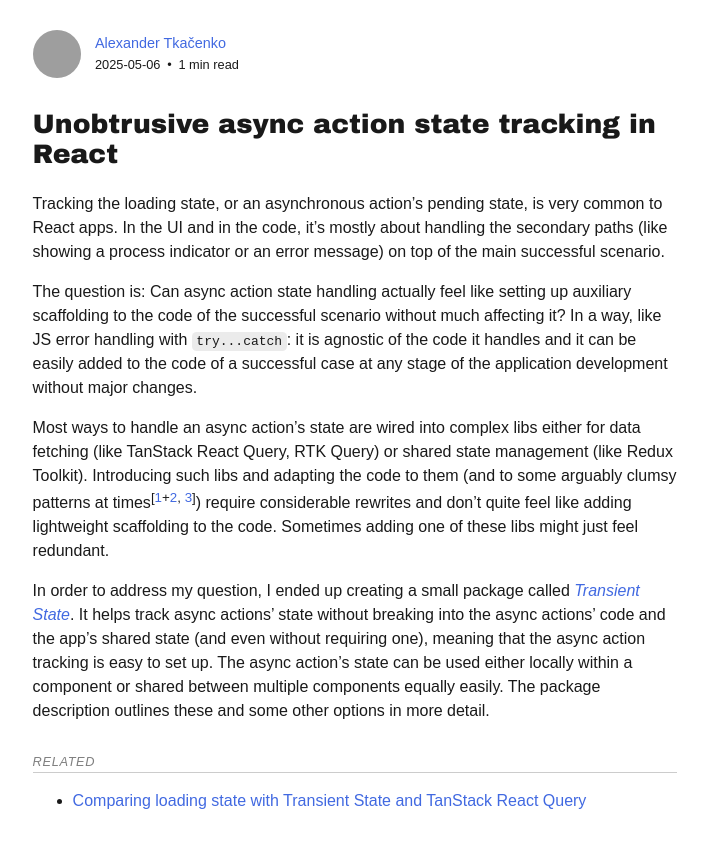
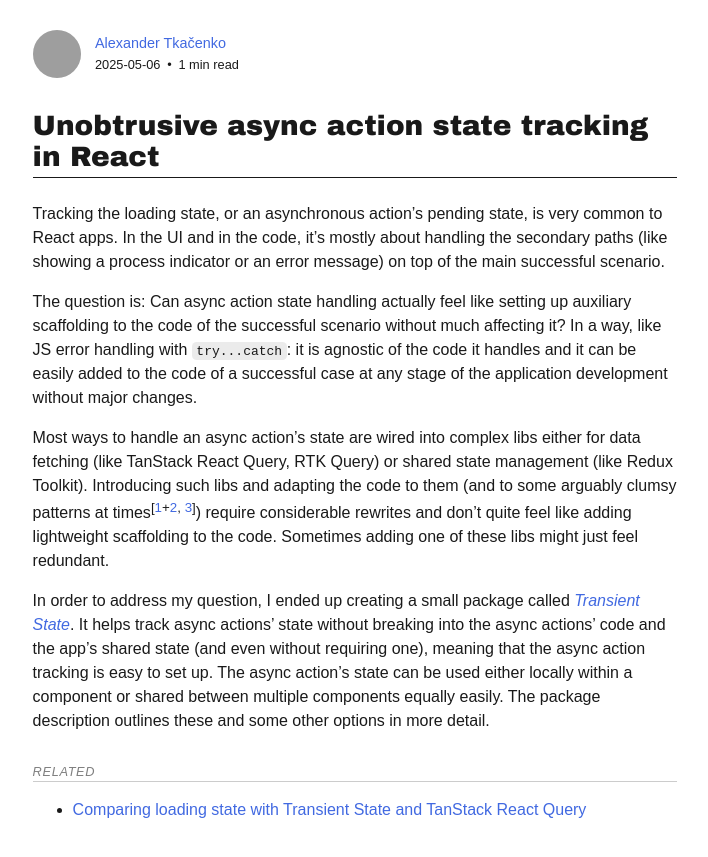
Before and after one commit to axtk/axtk.github.io, a Jekyll site: the page built from x/transient_state.md, in a window 1280 px wide. Shown: the top 857 px of the page, without its empty margins (285-993 px from the left). Built offline with Jekyll 4.4.1, drawn with Linux system fonts in a browser that asks for light colours; our own code applies the rules of GitHub Pages for plain Markdown files; grey boxes are pictures that could not be loaded.

Commit message:
update h1 style

```diff
--- a/x/assets/plain.css
+++ b/x/assets/plain.css
@@ -58,8 +58,10 @@ main p.sep {
 h1 {
     font-family: "Arial Black", Gadget, sans-serif;
     font-weight: 900;
-    font-size: 1.67em;
+    font-size: 1.75em;
     line-height: 1.1;
+    border-bottom: .02em solid;
+    padding: 0 0 .15em;
     margin: 1.5em 0 .85em 0;
 }
 h2 {
```
